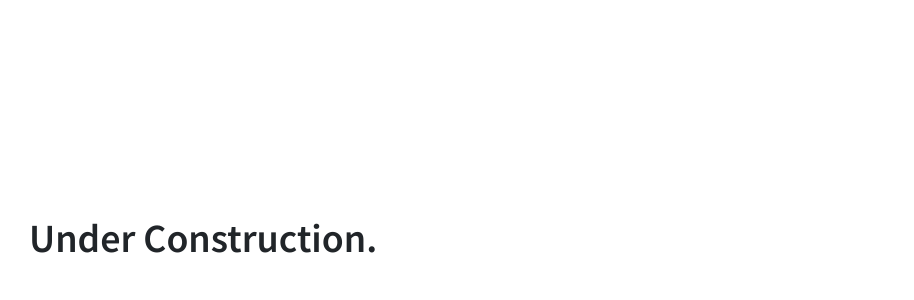
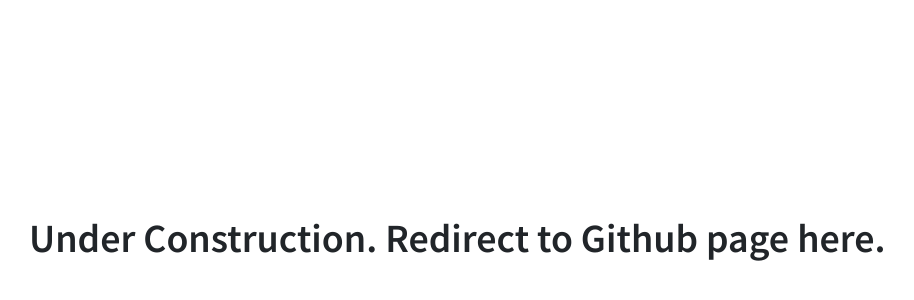
Before and after one commit to RoganMatrivski/roganmatrivski.github.com, a website: page index.html in a window 1280 px wide. Shown: the part 158-458 px from the top of the page, without its empty margins (56-970 px from the left). Drawn offline with nearby package versions, Linux system fonts and the light colour scheme; no server answers.

Commit message:
add redirect

```diff
--- a/index.html
+++ b/index.html
@@ -47,7 +47,7 @@
     <body>
         <div class="container">
             <div class="vertical-center text-center">
-                <h1 class="custom-font">Under Construction<a id="play-sound" href="#" class="link" hre>.</a></h1>
+                <h1 class="custom-font">Under Construction<a id="play-sound" href="#" class="link">.</a> <a href="https://github.com/RoganMatrivski" class="link">Redirect to Github page here.</a></h1>
 			</div>
         </div>
 
```
